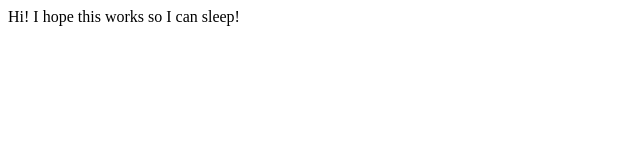
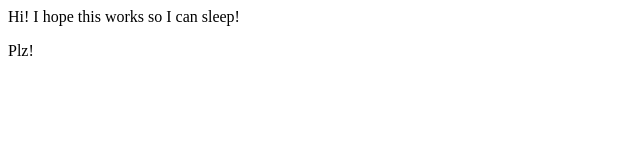
Before and after one commit to RiaDhanani/RPGPage, a plain HTML site: page index.html in a window 1280 px wide. Shown: the full height of the page, 0-640 px from the left. Drawn offline with Linux system fonts and the light colour scheme.

Commit message:
My second commit

```diff
--- a/index.html
+++ b/index.html
@@ -4,5 +4,6 @@
     </head>
     <body>
         <p>Hi! I hope this works so I can sleep!</p>
+        <p>Plz!</p>
     </body>
 </html>
```
